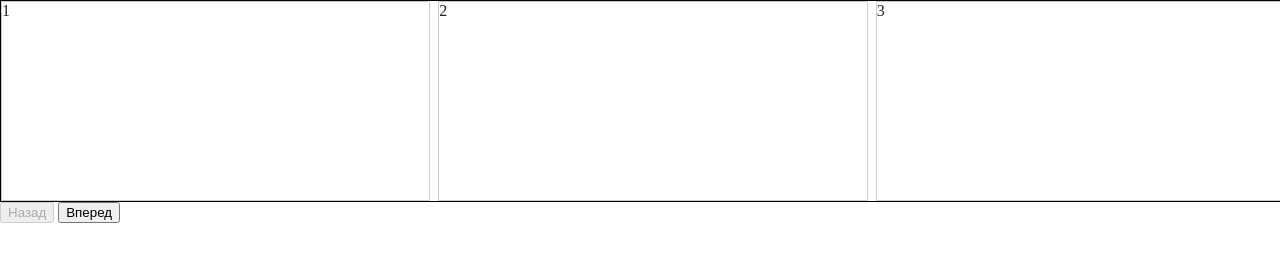
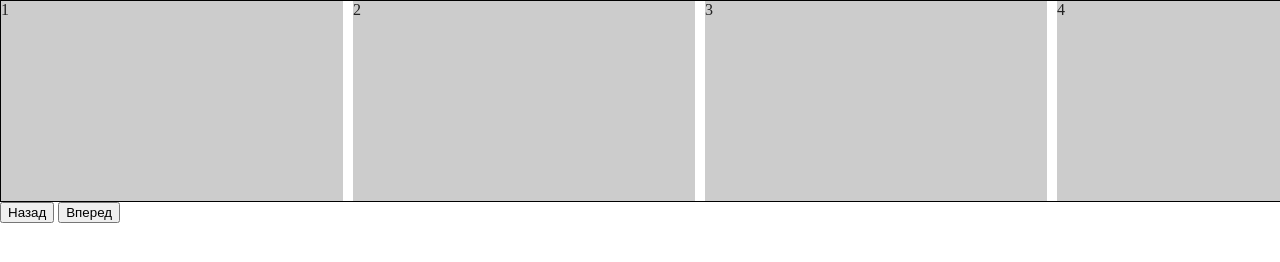
Before and after one commit to mdclxvi/test, a website: page src/index.html in a window 1280 px wide. Drawn offline with nearby package versions, Linux system fonts and the light colour scheme; files that its build step writes are made by us from their sources.

Commit message:
рабочая версия

```diff
--- a/src/js/main.js
+++ b/src/js/main.js
@@ -1,28 +1,50 @@
 let wrap = document.querySelector('.wrap');
 let elems = document.querySelectorAll('.el');
-let counter = getComputedStyle(wrap).getPropertyValue('--count');
 let btnPrev = document.querySelector('.prev');
 let btnNext = document.querySelector('.next');
 
-let wrapWidth = wrap.offsetWidth;
 let totalCards = elems.length;
 
-wrap.style.setProperty("--totalCards", elems.length);
-wrap.style.setProperty("--wrapWidth", wrapWidth);
+let wrapWidth = wrap.offsetWidth;
+let counter = getComputedStyle(wrap).getPropertyValue('--count');
+let visibleCards = getComputedStyle(wrap).getPropertyValue('--visibleCards');
+let fixedWidth = getComputedStyle(wrap).getPropertyValue('--fixedWidth');
+let template = getComputedStyle(wrap).getPropertyValue('--template');
+
+
+
+function setProperties() {
+    if (Math.abs(visibleCards) > 0) {
+        wrap.style.setProperty('--template','var(--templateVisibleCards)');
+        wrap.style.setProperty('--visibleCards', visibleCards);
+        wrap.style.setProperty('--cardWidth', 'var(--visibleCardWidth)');
+    } else {
+        wrap.style.setProperty('--template', 'var(--templateFixedWidthCards)');
+        wrap.style.setProperty('--cardWidth', fixedWidth+'px');
+    }
+
+    wrap.style.setProperty("--wrapWidth", wrapWidth);
+    wrap.style.setProperty("--totalCards", elems.length);
+
+}
 
 function btnClickHandler(event) {
     let target = event.target;
     target === btnNext ? counter =--counter : counter =++counter;
     wrap.style.setProperty("--count", counter);
-    Math.abs(counter) === totalCards - 1
-        ? btnNext.setAttribute("disabled", "disabled") : btnNext.removeAttribute("disabled");
-    setDisabledPrevBtn();
+    setDisabledBtnNext(counter);
+    setDisabledBtnPrev();
 }
 
-function setDisabledPrevBtn() {
+function setDisabledBtnNext(counter) {
+    Math.abs(counter) === totalCards - 1
+    ? btnNext.setAttribute("disabled", "disabled") : btnNext.removeAttribute("disabled");
+}
+
+function setDisabledBtnPrev() {
     counter == 0 ? btnPrev.setAttribute("disabled", "disabled") : btnPrev.removeAttribute("disabled");
 }
 
 btnPrev.addEventListener('click', btnClickHandler);
 btnNext.addEventListener('click', btnClickHandler);
-document.addEventListener("DOMContentLoaded", setDisabledPrevBtn);
+document.addEventListener("DOMContentLoaded", setProperties);
--- a/src/style/style.scss
+++ b/src/style/style.scss
@@ -13,11 +13,17 @@ aside, figure, figcaption{
 .wrap {
 	--count: 0;
 	--totalCards: 0;
-	--visibleCards: 3;
-	--cardWidth: calc(var(--wrapWidth)/var(--visibleCards)*1px);
+	--visibleCards: 0;
+	--fixedWidth: 342;
+	--template: 0;
+	--cardWidth: 0;
+	--visibleCardWidth: calc(var(--wrapWidth)/var(--visibleCards)*1px);
+	--templateVisibleCards: repeat(var(--visibleCards), var(--cardWidth));
+	--templateFixedWidthCards: repeat(var(--totalCards), var(--fixedWidth));
 	--gap: 10px;
 	display: grid;
-	grid-template: 1fr / repeat(var(--visibleCards), var(--cardWidth));
+	grid-template-rows: 1fr;
+	grid-template-columns: var(--template);
 	grid-auto-flow: column;
 	gap: var(--gap);
 	width: 100%;
@@ -33,7 +39,7 @@ aside, figure, figcaption{
   .el {
 	--slide: calc(var(--count)*(var(--cardWidth) + var(--gap)));
 	width: var(--cardWidth);
-	border: 1px solid #ccc;
+	background: #ccc;
 	transition: all .2s;
 	transform: translateX(var(--slide));
   }
```
Also changed, not shown: docs/static/js/main.min.js, docs/static/style/style.min.css.
